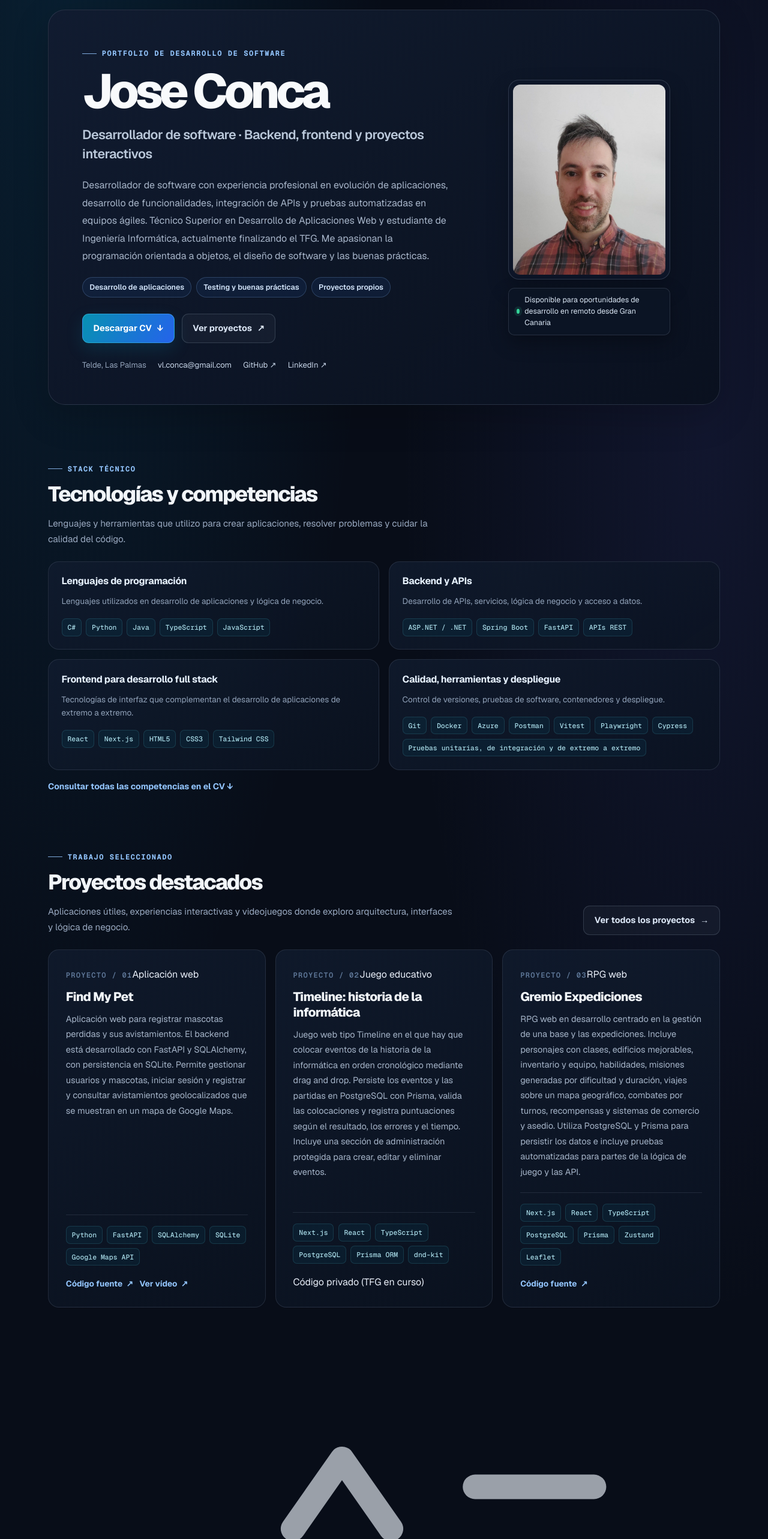
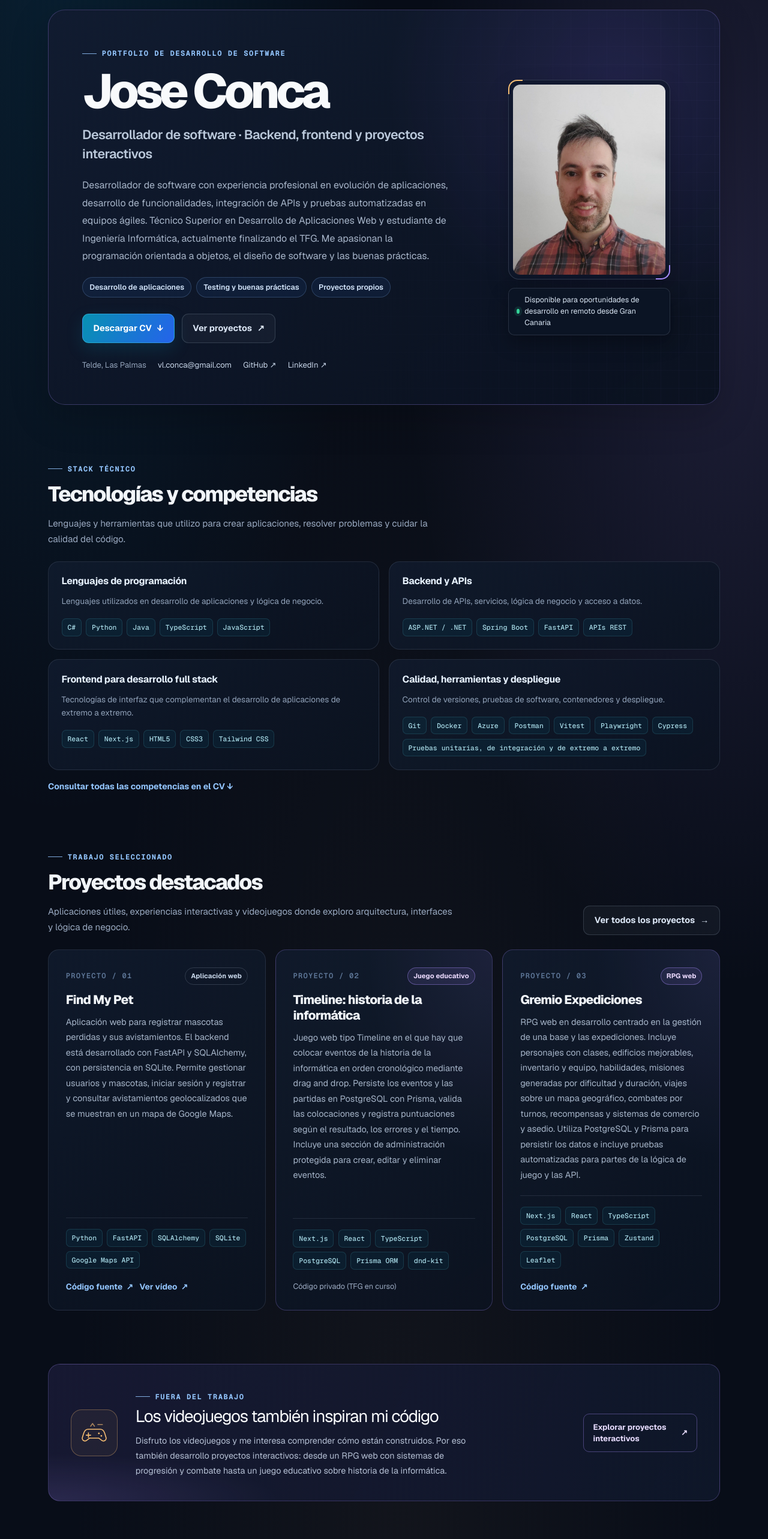
Before and after one commit to joseconca/joseconca.github.io, a Next.js app: page / in a window 1280 px wide. Shown: the part 140-2706 px from the top of the page at 60% size. Built offline with nearby package versions, Linux system fonts and the light colour scheme.

Commit message:
Aplica una estética sutil inspirada en videojuegos, accesible y adaptable

```diff
--- a/src/app/globals.css
+++ b/src/app/globals.css
@@ -10,7 +10,8 @@
   --border: rgba(148, 163, 184, 0.16);
   --muted: #98a8bf;
   --accent: #93c5fd;
-  --accent-strong: #60a5fa;
+  --accent-strong: #a78bfa;
+  --accent-warm: #f6bd73;
   --font-sans: var(--font-geist-sans);
   --font-mono: var(--font-geist-mono);
 }
@@ -37,7 +38,8 @@ body {
   color: var(--foreground);
   background:
     radial-gradient(ellipse at 8% 0%, rgba(14, 165, 233, 0.12), transparent 34rem),
-    radial-gradient(ellipse at 92% 20%, rgba(99, 102, 241, 0.10), transparent 32rem),
+    radial-gradient(ellipse at 95% 18%, rgba(167, 139, 250, 0.14), transparent 34rem),
+    radial-gradient(ellipse at 52% 85%, rgba(246, 189, 115, 0.045), transparent 35rem),
     var(--background);
   font-family: var(--font-geist-sans), Arial, Helvetica, sans-serif;
   -webkit-font-smoothing: antialiased;
@@ -91,9 +93,9 @@ button:focus-visible {
   place-items: center;
   width: 38px;
   height: 38px;
-  border: 1px solid rgba(103, 232, 249, .35);
+  border: 1px solid rgba(167, 139, 250, .42);
   border-radius: 12px;
-  background: linear-gradient(145deg, rgba(8, 145, 178, .22), rgba(59, 130, 246, .12));
+  background: linear-gradient(145deg, rgba(77, 52, 137, .42), rgba(8, 145, 178, .18));
   color: var(--accent);
   font: 700 .82rem var(--font-geist-mono), monospace;
   letter-spacing: -.08em;
@@ -141,7 +143,7 @@ button:focus-visible {
   padding: .6rem 1rem;
   border: 1px solid rgba(103, 232, 249, .38);
   border-radius: 10px;
-  background: linear-gradient(135deg, #0891b2, #2563eb);
+  background: linear-gradient(125deg, #087f9d, #5545aa);
   color: white;
   font-size: .86rem;
   font-weight: 700;
@@ -203,10 +205,26 @@ button:focus-visible {
   align-items: center;
   padding: clamp(1.5rem, 5vw, 3.5rem);
   overflow: hidden;
-  border: 1px solid rgba(148, 163, 184, .18);
+  border: 1px solid rgba(167, 139, 250, .26);
   border-radius: 28px;
-  background: linear-gradient(145deg, rgba(17, 28, 48, .98), rgba(10, 17, 31, .96));
-  box-shadow: 0 20px 60px rgba(0, 0, 0, .18);
+  background:
+    radial-gradient(circle at 85% 20%, rgba(102, 78, 183, .23), transparent 24rem),
+    linear-gradient(145deg, rgba(17, 28, 48, .98), rgba(10, 17, 31, .96));
+  box-shadow: 0 20px 65px rgba(0, 0, 0, .19);
+}
+
+.hero-panel::after {
+  content: "";
+  position: absolute;
+  inset: 0;
+  pointer-events: none;
+  opacity: .5;
+  background-image:
+    linear-gradient(to right, rgba(167, 139, 250, .065) 1px, transparent 1px),
+    linear-gradient(to bottom, rgba(167, 139, 250, .065) 1px, transparent 1px);
+  background-size: 30px 30px;
+  mask-image: linear-gradient(90deg, transparent 30%, black 100%);
+
 }
 
 .hero-copy {
@@ -318,6 +336,32 @@ button:focus-visible {
   border-radius: 18px;
   background: rgba(15, 23, 42, .72);
   box-shadow: 0 16px 36px rgba(0, 0, 0, .22);
+}
+
+.hero-avatar-frame::before,
+.hero-avatar-frame::after {
+  content: "";
+  position: absolute;
+  z-index: 1;
+  width: 24px;
+  height: 24px;
+  pointer-events: none;
+}
+
+.hero-avatar-frame::before {
+  top: -1px;
+  left: -1px;
+  border-top: 2px solid var(--accent-warm);
+  border-left: 2px solid var(--accent-warm);
+  border-radius: 15px 0 0 0;
+}
+
+.hero-avatar-frame::after {
+  right: -1px;
+  bottom: -1px;
+  border-right: 2px solid var(--accent-strong);
+  border-bottom: 2px solid var(--accent-strong);
+  border-radius: 0 0 15px 0;
 }
 
 .hero-avatar {
@@ -492,6 +536,45 @@ button:focus-visible {
   display: flex;
   flex-direction: column;
   padding: clamp(1.25rem, 3vw, 1.8rem);
+}
+
+.project-card-game {
+  border-color: rgba(167, 139, 250, .26);
+  background:
+    radial-gradient(ellipse at 100% 0%, rgba(167, 139, 250, .09), transparent 13rem),
+    linear-gradient(145deg, rgba(17, 28, 47, .82), rgba(11, 19, 33, .8));
+}
+
+.project-heading {
+  display: flex;
+  flex-wrap: wrap;
+  gap: .5rem .8rem;
+  align-items: center;
+  justify-content: space-between;
+}
+
+.project-category {
+  display: inline-flex;
+  align-items: center;
+  padding: .32rem .55rem;
+  border: 1px solid rgba(148, 163, 184, .25);
+  border-radius: 999px;
+  color: #c7d6e9;
+  font-size: .7rem;
+  font-weight: 650;
+  letter-spacing: .01em;
+}
+
+.project-card-game .project-category {
+  color: #eddbff;
+  border-color: rgba(167, 139, 250, .42);
+  background: rgba(167, 139, 250, .10);
+}
+
+.project-state {
+  color: #9cabc2;
+  font-size: .79rem;
+  line-height: 1.5;
 }
 
 .project-index {
@@ -707,6 +790,75 @@ button:focus-visible {
   font-size: .9rem;
 }
 
+
+/* Un guiño a los videojuegos, sin desplazar la experiencia profesional. */
+.interests-panel {
+  display: grid;
+  grid-template-columns: 84px minmax(0, 1fr) auto;
+  gap: 1.5rem;
+  align-items: center;
+  padding: clamp(1.4rem, 4vw, 2.3rem);
+  border: 1px solid rgba(167, 139, 250, .25);
+  border-radius: 20px;
+  background:
+    radial-gradient(ellipse at 0% 100%, rgba(167, 139, 250, .14), transparent 24rem),
+    linear-gradient(115deg, rgba(24, 26, 52, .94), rgba(15, 23, 42, .92));
+}
+
+.interests-emblem {
+  width: 78px;
+  height: 78px;
+  display: grid;
+  place-items: center;
+  padding: 1rem;
+  border: 1px solid rgba(246, 189, 115, .34);
+  border-radius: 18px;
+  background: rgba(246, 189, 115, .055);
+  color: var(--accent-warm);
+}
+
+.interests-emblem svg {
+  width: 100%;
+  height: 100%;
+}
+
+.interests-title {
+  margin: .5rem 0 .7rem;
+  color: #f8fafc;
+  font-size: clamp(1.3rem, 2.5vw, 1.75rem);
+  letter-spacing: -.045em;
+  line-height: 1.2;
+}
+
+.interests-copy p {
+  max-width: 60ch;
+  margin: 0;
+  color: #b5c0d4;
+  font-size: .9rem;
+  line-height: 1.75;
+}
+
+.interests-link {
+  display: inline-flex;
+  align-items: center;
+  gap: .5rem;
+  max-width: 190px;
+  padding: .75rem .95rem;
+  border: 1px solid rgba(167, 139, 250, .38);
+  border-radius: 10px;
+  text-decoration: none;
+  color: #e7dcff;
+  font-weight: 650;
+  font-size: .82rem;
+  line-height: 1.45;
+  transition: background .2s ease, border-color .2s ease;
+}
+
+.interests-link:hover {
+  background: rgba(167, 139, 250, .1);
+  border-color: rgba(167, 139, 250, .7);
+}
+
 .contact-panel {
   position: relative;
   overflow: hidden;
@@ -762,6 +914,22 @@ button:focus-visible {
     grid-template-columns: minmax(0, 1fr);
   }
 
+  .interests-panel {
+    grid-template-columns: 72px minmax(0, 1fr);
+    gap: 1rem;
+  }
+
+  .interests-link {
+    grid-column: 2;
+    max-width: none;
+    width: fit-content;
+  }
+
+  .interests-emblem {
+    width: 68px;
+    height: 68px;
+  }
+
   .hero-aside {
     order: -1;
     width: min(58%, 230px);
@@ -815,6 +983,20 @@ button:focus-visible {
     gap: 1.5rem;
     padding: 1.35rem;
     border-radius: 21px;
+  }
+
+  .interests-panel {
+    grid-template-columns: minmax(0, 1fr);
+    padding: 1.35rem;
+  }
+
+  .interests-link {
+    grid-column: 1;
+  }
+
+  .interests-emblem {
+    width: 60px;
+    height: 60px;
   }
 
   .hero-title {
```
